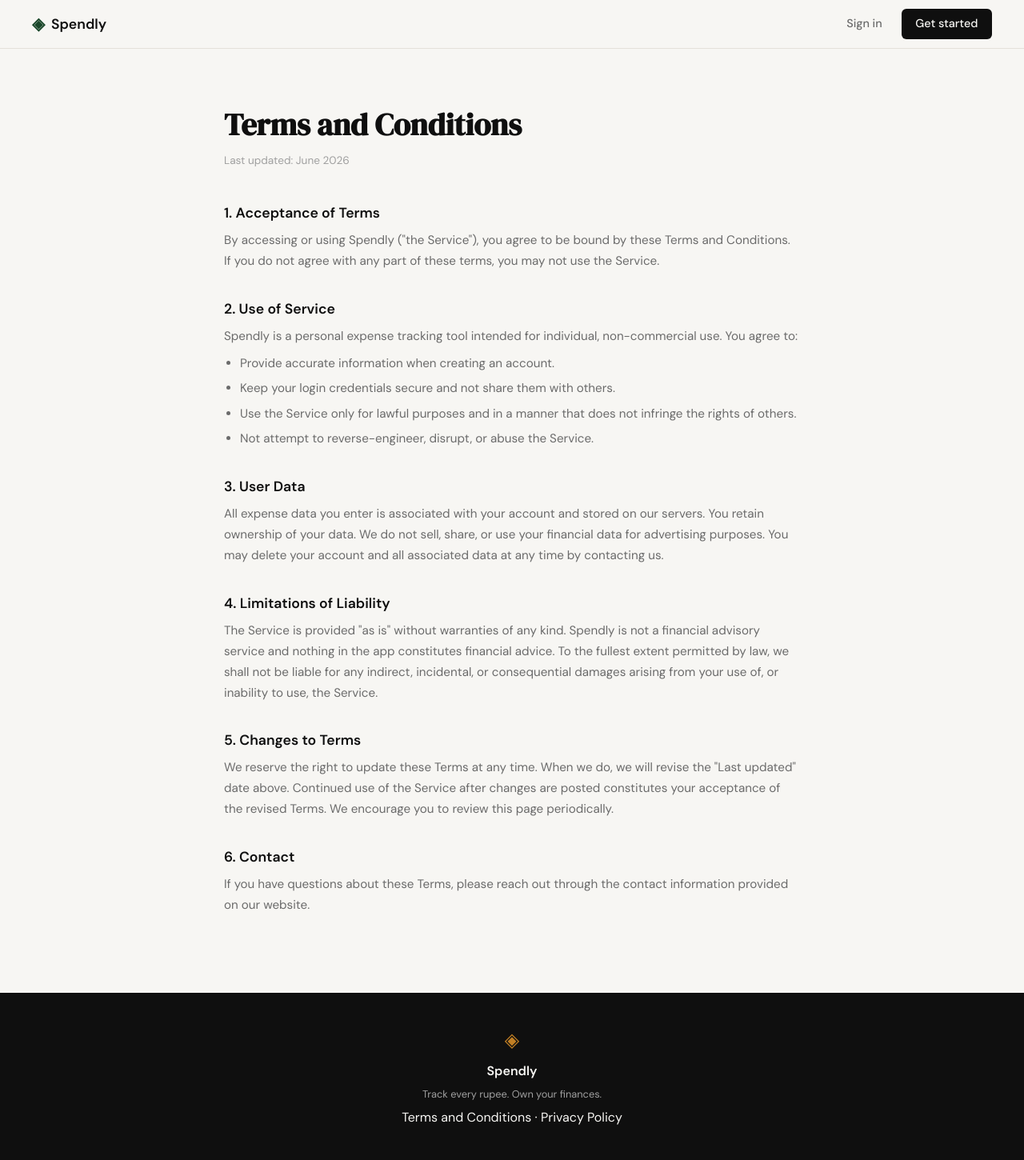
After one commit to ashwanipydev/spendly, a Flask app: page /terms in a window 1280 px wide. The commit adds this page. Shown: the whole page at 80% size. Run offline with Flask 3, Linux system fonts and the light colour scheme.

Commit message:
landing: add terms and conditions page and route

```diff
--- a/app.py
+++ b/app.py
@@ -10,6 +10,11 @@ app = Flask(__name__)
 @app.route("/")
 def landing():
     return render_template("landing.html")
+
+
+@app.route("/terms")
+def terms():
+    return render_template("terms.html")
 
 
 @app.route("/register")
--- a/static/css/style.css
+++ b/static/css/style.css
@@ -508,6 +508,57 @@ a { color: inherit; text-decoration: none; }
 }
 
 /* ------------------------------------------------------------------ */
+/* Terms page                                                          */
+/* ------------------------------------------------------------------ */
+
+.terms-page {
+    padding: 4rem 1.5rem;
+}
+
+.terms-inner {
+    max-width: 720px;
+    margin: 0 auto;
+}
+
+.terms-title {
+    font-family: var(--font-display);
+    font-size: 2.4rem;
+    margin-bottom: 0.25rem;
+}
+
+.terms-updated {
+    font-size: 0.85rem;
+    color: var(--ink-faint);
+    margin-bottom: 2.5rem;
+}
+
+.terms-section {
+    margin-bottom: 2rem;
+}
+
+.terms-section h2 {
+    font-size: 1.1rem;
+    font-weight: 600;
+    margin-bottom: 0.5rem;
+}
+
+.terms-section p,
+.terms-section li {
+    font-size: 0.95rem;
+    color: var(--ink-muted);
+    line-height: 1.7;
+}
+
+.terms-section ul {
+    padding-left: 1.25rem;
+    margin-top: 0.5rem;
+}
+
+.terms-section li {
+    margin-bottom: 0.35rem;
+}
+
+/* ------------------------------------------------------------------ */
 /* Responsive                                                          */
 /* ------------------------------------------------------------------ */
 
--- a/templates/base.html
+++ b/templates/base.html
@@ -34,7 +34,7 @@
             <span class="brand-icon">◈</span>
             <span class="footer-name">Spendly</span>
             <p class="footer-copy">Track every rupee. Own your finances.</p>
-            <p><a href="#">Terms and Conditions</a> · <a href="#">Privacy Policy</a></p>
+            <p><a href="{{ url_for('terms') }}">Terms and Conditions</a> · <a href="#">Privacy Policy</a></p>
         </div>
     </footer>
 
--- /dev/null
+++ b/templates/terms.html
@@ -0,0 +1,50 @@
+{% extends "base.html" %}
+
+{% block title %}Terms and Conditions — Spendly{% endblock %}
+
+{% block content %}
+
+<section class="terms-page">
+    <div class="terms-inner">
+        <h1 class="terms-title">Terms and Conditions</h1>
+        <p class="terms-updated">Last updated: June 2026</p>
+
+        <div class="terms-section">
+            <h2>1. Acceptance of Terms</h2>
+            <p>By accessing or using Spendly ("the Service"), you agree to be bound by these Terms and Conditions. If you do not agree with any part of these terms, you may not use the Service.</p>
+        </div>
+
+        <div class="terms-section">
+            <h2>2. Use of Service</h2>
+            <p>Spendly is a personal expense tracking tool intended for individual, non-commercial use. You agree to:</p>
+            <ul>
+                <li>Provide accurate information when creating an account.</li>
+                <li>Keep your login credentials secure and not share them with others.</li>
+                <li>Use the Service only for lawful purposes and in a manner that does not infringe the rights of others.</li>
+                <li>Not attempt to reverse-engineer, disrupt, or abuse the Service.</li>
+            </ul>
+        </div>
+
+        <div class="terms-section">
+            <h2>3. User Data</h2>
+            <p>All expense data you enter is associated with your account and stored on our servers. You retain ownership of your data. We do not sell, share, or use your financial data for advertising purposes. You may delete your account and all associated data at any time by contacting us.</p>
+        </div>
+
+        <div class="terms-section">
+            <h2>4. Limitations of Liability</h2>
+            <p>The Service is provided "as is" without warranties of any kind. Spendly is not a financial advisory service and nothing in the app constitutes financial advice. To the fullest extent permitted by law, we shall not be liable for any indirect, incidental, or consequential damages arising from your use of, or inability to use, the Service.</p>
+        </div>
+
+        <div class="terms-section">
+            <h2>5. Changes to Terms</h2>
+            <p>We reserve the right to update these Terms at any time. When we do, we will revise the "Last updated" date above. Continued use of the Service after changes are posted constitutes your acceptance of the revised Terms. We encourage you to review this page periodically.</p>
+        </div>
+
+        <div class="terms-section">
+            <h2>6. Contact</h2>
+            <p>If you have questions about these Terms, please reach out through the contact information provided on our website.</p>
+        </div>
+    </div>
+</section>
+
+{% endblock %}
```
